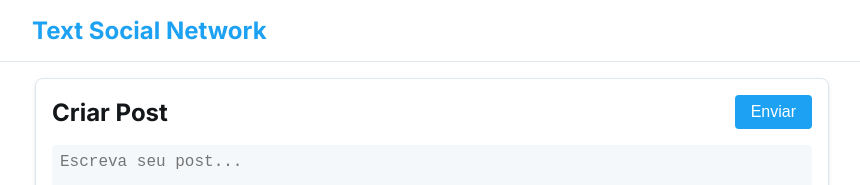
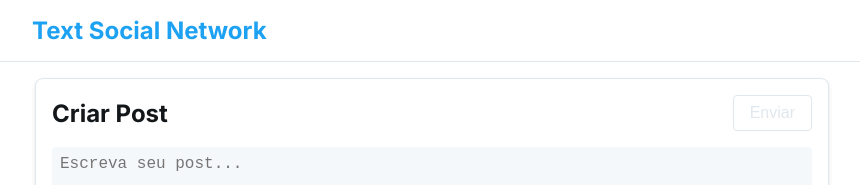
Before and after one commit to LuAlbertoni/Text-Social-Network, a Next.js app in the folder frontend/: page / in a window 1280 px wide. Shown: the top 185 px of the page, without its empty margins (208-1068 px from the left). Built offline with nearby package versions, Linux system fonts and the light colour scheme; no server answers.

Commit message:
Realizados pequenos ajustes

```diff
--- a/frontend/src/components/EditUserInfoPopup/EditUserInfoPopup.module.css
+++ b/frontend/src/components/EditUserInfoPopup/EditUserInfoPopup.module.css
@@ -4,7 +4,6 @@
   left: 0;
   width: 100%;
   height: 100%;
-  background-color: var(--color-background);
   display: flex;
   justify-content: center;
   align-items: center;
@@ -15,7 +14,7 @@
   background-color: var(--color-background);
   padding: 20px;
   border-radius: 8px;
-  box-shadow: 0 0 10px rgba(0, 0, 0, 0.1);
+  box-shadow: 0 0 10px rgba(143, 143, 143, 0.1);
   max-width: 400px;
   width: 100%;
   text-align: center;
--- a/frontend/src/components/PostForm/PostForm.jsx
+++ b/frontend/src/components/PostForm/PostForm.jsx
@@ -9,11 +9,6 @@ const PostForm = ({ fetchPosts }) => {
 
   const handleCreate = () => {
     const token = localStorage.getItem("token");
-
-    if (!post.trim()) {
-      setModalInfo({ type: "error", message: "O post não pode estar vazio." });
-      return;
-    }
 
     setModalInfo({ type: "info", message: "Enviando post..." });
 
@@ -41,9 +36,16 @@ const PostForm = ({ fetchPosts }) => {
     <div className={styles.root}>
       <div className={styles.header}>
         <h2>Criar Post</h2>
-        <button className={styles.button} onClick={handleCreate}>
-          Enviar
-        </button>
+
+        {post.length === 0 ? (
+          <button className={styles.button} disabled>
+            Enviar
+          </button>
+        ) : (
+          <button className={styles.button} onClick={handleCreate}>
+            Enviar
+          </button>
+        )}
       </div>
       <textarea
         className={styles.textarea}
--- a/frontend/src/components/PostForm/PostForm.module.css
+++ b/frontend/src/components/PostForm/PostForm.module.css
@@ -46,11 +46,18 @@
   border: none;
   border-radius: 4px;
   cursor: pointer;
-  transition: background-color 0.3s;
+  transition: ease-in-out 0.2s;
+}
+
+.button:disabled {
+  background-color: transparent;
+  cursor: not-allowed;
+  border: 1px solid var(--color-border);
+  color: var(--color-border);
 }
 
 .button:hover {
-  background-color: var(--color-primary-dark);
+  scale: 1.05;
 }
 
 @media (max-width: 768px) {
```
Also changed, not shown: frontend/src/app/profile/[userId]/page.js (+2 -6 lines), frontend/src/components/EditUserInfoPopup/EditUserInfoPopup.jsx (renamed from frontend/src/components/EditUserInfoPopup/EditUserInfoPopup.js, +10 -9 lines).
